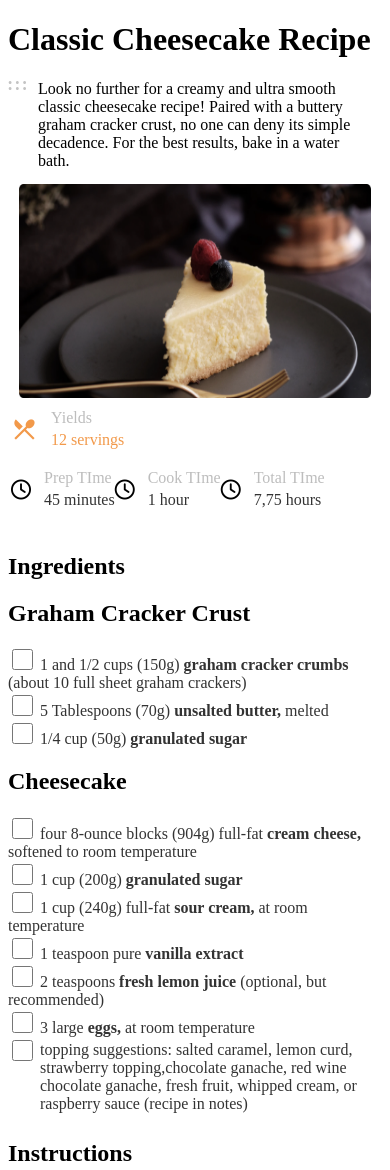
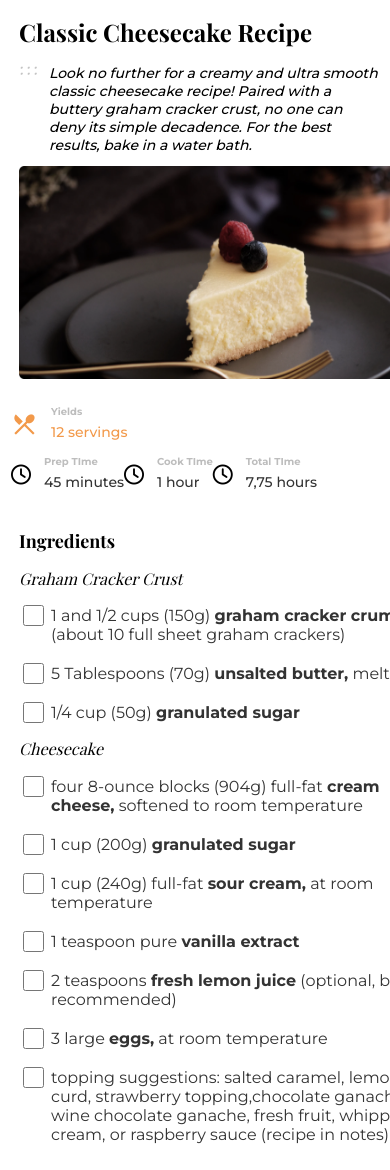
Before and after one commit to ozlemxates/Recipe-Page-Master-devchallenges, a plain HTML site: page index.html in a window 390 px wide. Shown: the top 1170 px of the page. Drawn offline with nearby package versions, Linux system fonts and the light colour scheme; a web font is replaced by a local one.

Commit message:
font style has added and mobile design is better

```diff
--- a/index.html
+++ b/index.html
@@ -15,6 +15,9 @@
     />
     <link rel="stylesheet" href="https://fonts.googleapis.com/css2?family=Material+Symbols+Outlined:opsz,wght,FILL,GRAD@20..48,100..700,0..1,-50..200" />
     <script src="https://kit.fontawesome.com/7fe65693da.js" crossorigin="anonymous"></script>
+    <link rel="preconnect" href="https://fonts.googleapis.com">
+    <link rel="preconnect" href="https://fonts.gstatic.com" crossorigin>
+    <link href="https://fonts.googleapis.com/css2?family=Montserrat:wght@400;500;700&family=Playfair+Display:ital,wght@0,400;0,700;1,400&display=swap" rel="stylesheet">
     <link rel="stylesheet" href="style.css">
     <title>Devchallenges</title>
   </head>
@@ -40,19 +43,19 @@
                 <form>
                   <label>
                     <input type="checkbox">
-                    1 and 1/2 cups (150g) <span>graham cracker crumbs</span> (about 10 full sheet graham crackers)
+                    <p>1 and 1/2 cups (150g) <span>graham cracker crumbs</span> (about 10 full sheet graham crackers)</p>
                   </label>
                 </form>
                 <form>
                   <label>
                     <input type="checkbox">
-                    5 Tablespoons (70g) <span>unsalted butter,</span> melted
+                    <p>5 Tablespoons (70g) <span>unsalted butter,</span> melted</p>
                   </label>
                 </form>
                 <form>
                   <label>
                     <input type="checkbox">
-                    1/4 cup (50g) <span>granulated sugar</span>
+                    <p>1/4 cup (50g) <span>granulated sugar</span></p>
                   </label>
                 </form>
               </article>
@@ -62,37 +65,37 @@
                 <form>
                   <label>
                     <input type="checkbox">
-                    four 8-ounce blocks (904g) full-fat <span>cream cheese,</span> softened to room temperature
+                    <p>four 8-ounce blocks (904g) full-fat <span>cream cheese,</span> softened to room temperature</p>
                   </label>
                 </form>
                 <form>
                   <label>
                     <input type="checkbox">
-                    1 cup (200g) <span>granulated sugar</span>
+                    <p>1 cup (200g) <span>granulated sugar</span> </p>
                   </label>
                 </form>
                 <form>
                   <label>
                     <input type="checkbox">
-                    1 cup (240g) full-fat <span>sour cream,</span> at room temperature
+                    <p>1 cup (240g) full-fat <span>sour cream,</span> at room temperature</p>
                   </label>
                 </form>
                 <form>
                   <label>
                     <input type="checkbox">
-                    1 teaspoon pure <span>vanilla extract</span>
+                    <p>1 teaspoon pure <span>vanilla extract</span> </p>
                   </label>
                 </form>
                 <form>
                   <label>
                     <input type="checkbox">
-                    2 teaspoons <span>fresh lemon juice</span> (optional, but recommended)
+                    <p>2 teaspoons <span>fresh lemon juice</span> (optional, but recommended)</p>
                   </label>
                 </form>
                 <form>
                   <label>
                     <input type="checkbox">
-                    3 large <span>eggs,</span>  at room temperature
+                    <p>3 large <span>eggs,</span>  at room temperature</p>
                   </label>
                 </form>
                 <form>
--- a/style.css
+++ b/style.css
@@ -2,8 +2,14 @@
     box-sizing: border-box;
 }
 
+:root {
+    --font-m: 'Montserrat', sans-serif;
+    --font-p: 'Playfair Display', serif;
+}
+
 main {
     margin: 52px 237px 215px 234px;
+    font-family: var(--font-m);
 }
 
 picture img {
@@ -29,9 +35,18 @@ label p {
     flex-direction: column;
 }
 
+header h1 {
+    font-weight: 700;
+    font-size: 48px;
+    font-family: var(--font-p);
+}
+
 header p {
     position: relative;
     padding-left: 30px;
+    font-weight: 500;
+    font-style: italic;
+    font-size: 14px;
 }
 
 header p:before {
@@ -44,6 +59,17 @@ header p:before {
     white-space: pre-wrap;
     top: 0;
     left: 0;
+}
+
+h1 {
+    font-family: var(--font-p);
+}
+
+h2 {
+    font-family: var(--font-p);
+    font-style: italic;
+    font-weight: 400;
+    font-size: 14px;
 }
 
 h7 {
@@ -125,14 +151,20 @@ section {
 
 .txt-grey {
     color: #BDBDBD;
+    font-weight: 700;
+    font-size: 10px;
 }
 
 .txt-orange {
     color: #F2994A;
+    font-weight: 500;
+    font-size: 14px;
 }
 
 .txt-dark {
     color: #333333;
+    font-size: 14px;
+    font-weight: 500;
 }
 
 footer {
@@ -145,9 +177,13 @@ footer {
 @media only screen and (max-width:768px) {
 
     main {
-        margin: 0;
         width: 375px;
-        height: 3126px;
+        height: 3226px;
+        margin: auto 12px auto 11px;
+    }
+
+    header h1 {
+        font-size: 24px;
     }
 
     header p {
@@ -179,9 +215,9 @@ footer {
     }
 
     picture img {
-        width: 352px;
-        height: 213.83px;
-        margin: auto 12px auto 11px;
+        width: 409px;
+        /* it looks bad if the width is 352px */
+        height: 213px;
     }
 
     .container {
@@ -189,12 +225,32 @@ footer {
     }
 
     section {
-        width: 371px;
-        height: 587px;
+        width: 422px;
+        height: 701px;
+    }
+
+    h1 {
+        font-size: 18px;
+    }
+
+    h2 {
+        font-size: 16px;
+    }
+
+    .instructions h1 {
+        font-size: 24px;
+    }
+
+    .instructions p {
+        font-size: 16px;
+    }
+
+    .instructions {
+        margin: auto 12px;
     }
 
     footer {
-        margin-top: 1420px;
+        margin-top: 1680px;
     }
 
 }
```
